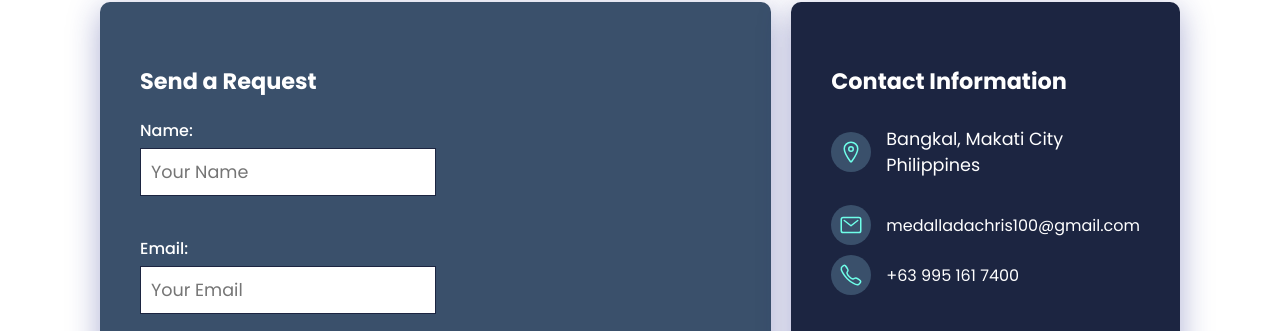
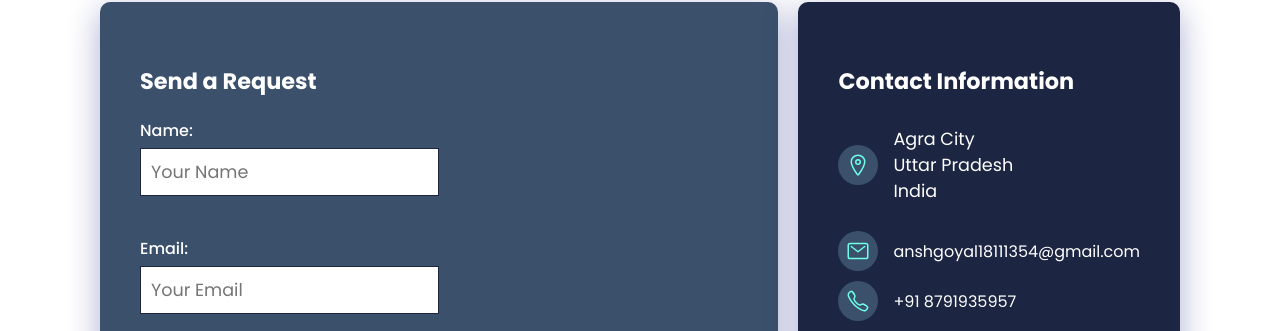
Before and after one commit to anshgoyal04/Express-Eat, a plain HTML site: page contact.html in a window 1280 px wide. Shown: the part 348-679 px from the top of the page. Drawn offline with nearby package versions, Linux system fonts and the light colour scheme; files whose address does not match are found by name.

Commit message:
Update contact.html

```diff
--- a/contact.html
+++ b/contact.html
@@ -77,15 +77,15 @@
                             <div class="infoBox">
                                 <div>
                                     <span><ion-icon name="location-outline"></ion-icon></span>
-                                    <p>Bangkal, Makati City <br>Philippines</p>
+                                    <p>Agra City<br>Uttar Pradesh<br>India</p>
                                 </div>
                                 <div>
                                     <span><ion-icon name="mail-outline"></ion-icon></span>
-                                    <a href="mailto:medalladachris100@gmail.com">medalladachris100@gmail.com</a>
+                                    <a href="anshgoyal18111354@gmail.com">anshgoyal18111354@gmail.com</a>
                                 </div>
                                 <div>
                                     <span><ion-icon name="call-outline"></ion-icon></span>
-                                    <a href="tel:+639951617400">+63 995 161 7400</a>
+                                    <a href="tel:+91 8791935957">+91 8791935957</a>
                                 </div>
                                 <ul class="socMed">
                                     <li><a href=""><ion-icon name="logo-facebook"></ion-icon></a></li>
```
